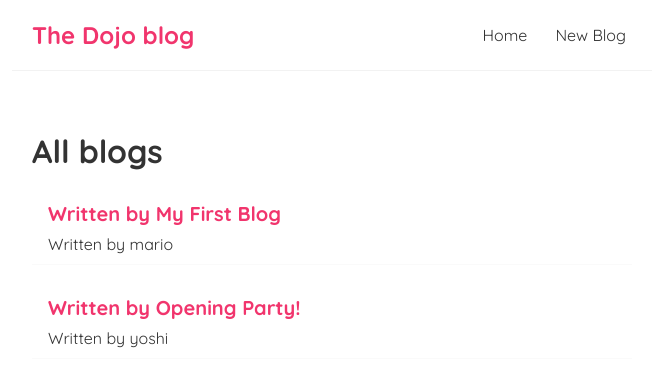
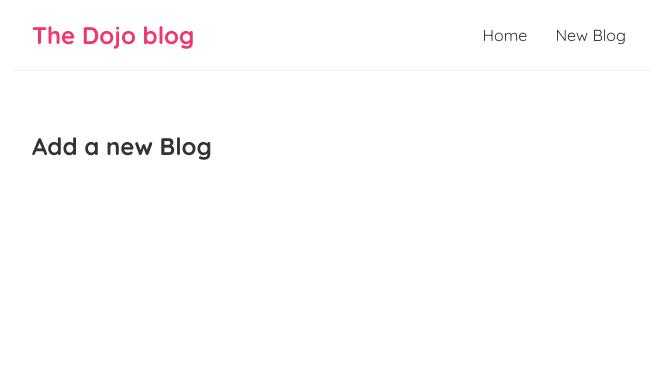
Before and after one commit to Pavlin-React/Complete-React-Tutorial, a React (Create React App) app: page /create in a window 1280 px wide. Shown: the top 386 px of the page, without its empty margins (308-964 px from the left). Built offline with nearby package versions, Linux system fonts and the light colour scheme; data requests are answered from the project's data file.

Commit message:
exact match routes

```diff
--- a/src/App.js
+++ b/src/App.js
@@ -1,4 +1,5 @@
 import { BrowserRouter as Router, Route, Switch } from 'react-router-dom'
+import Create from './Create';
 import Home from './Home';
 import Navbar from './Navbar';
 
@@ -10,7 +11,11 @@ function App() {
       <Navbar />
       <div className='content'>
         <Switch>
-          <Route path='/'><Home /></Route>
+          <Route path='/' exact><Home /></Route>
+        </Switch>
+        <Route path='/create'><Create /></Route>
+        <Switch>
+
         </Switch>
       </div>
     </div>
--- /dev/null
+++ b/src/Create.js
@@ -0,0 +1,11 @@
+const Create = () => {
+  return (
+    <div className='create'>
+      <h2>
+        Add a new Blog
+      </h2>
+    </div>
+  );
+}
+
+export default Create
```
